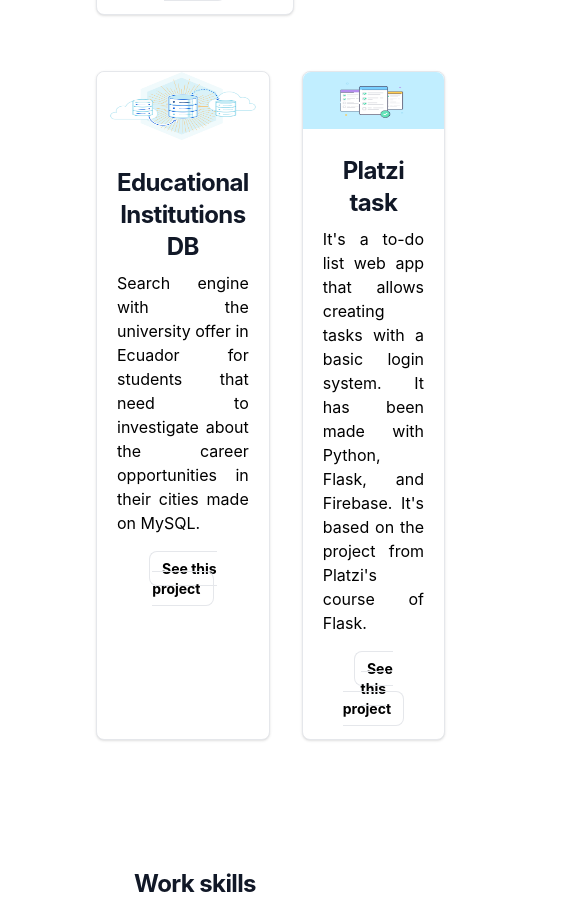
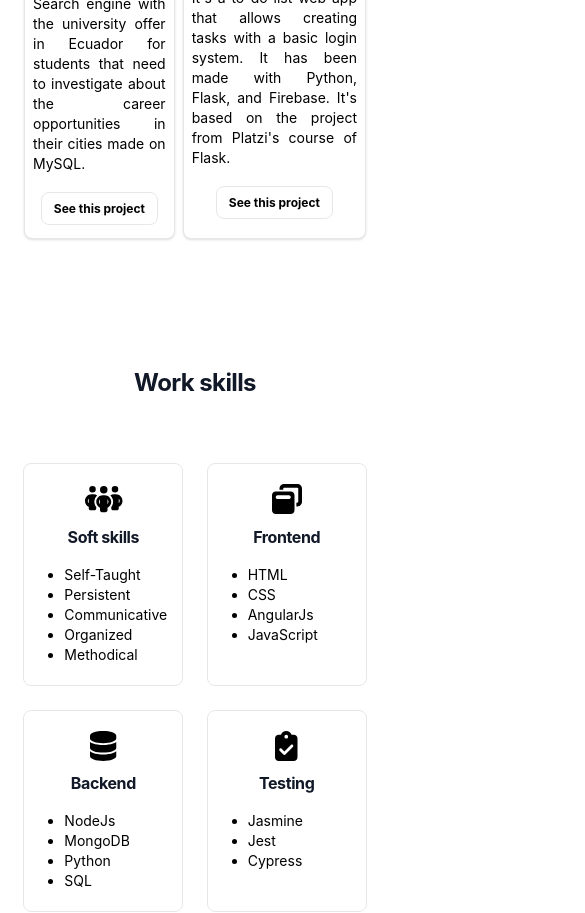
Before and after one commit to BarbDMC/BarbDMC, a Next.js app: page / in a window 390 px wide. Shown: the part 1640-2553 px from the top of the page, 585 px wide, since content can reach past the window. Built offline with nearby package versions, Linux system fonts and the light colour scheme.

Commit message:
[UPD-1] Projects and Skills sections mobile version completed

```diff
--- a/components/Projects/Projects.js
+++ b/components/Projects/Projects.js
@@ -9,9 +9,9 @@
     <section id='projects' className='pt-32'>
       <h2 className='text-center font-bold text-3xl' >Best Projects</h2>
 
-     <div className='pt-14 px-24'>
+     <div className='pt-14 md:px-24 px-6'>
         {starProjectInfo.map((info) => (
-          <div key={info} className="w-full bg-white border border-gray-200 rounded-lg shadow dark:bg-gray-800 dark:border-gray-700">
+          <div key={info} className="md:w-full bg-white border border-gray-200 rounded-lg shadow dark:bg-gray-800 dark:border-gray-700">
               <Image src={info.imageSrc}
                           alt={info.altText}
                           width={1250} height={250}
@@ -21,8 +21,8 @@
                   <h3 className="mb-2 text-2xl font-bold text-center tracking-tight text-gray-900 dark:text-white">{info.title}</h3>
                   <p className="mb-3 font-normal text-justify dark:text-gray-400">{info.description}</p>
 
-                  <div className="w-full font-medium rounded-lg text-sm px-5 pt-3 text-center dark:bg-blue-600 dark:hover:bg-blue-700 dark:focus:ring-blue-800">
-                      <a href={info.url} className='px-3 py-2 text-md font-bold border rounded-lg dark:bg-blue-600 dark:hover:bg-blue-700 dark:focus:ring-blue-800' target="_blank" rel="noreferrer">See this project</a>
+                  <div className="w-full font-medium rounded-lg text-sm px-5 pt-3 text-center">
+                      <a href={info.url} alt={info.altText} className='px-3 py-2 text-md font-bold border rounded-lg dark:bg-blue-600 dark:hover:bg-blue-700 dark:focus:ring-blue-800' target="_blank" rel="noreferrer">See this project</a>
                   </div>
               </div>
            </div>
@@ -30,20 +30,20 @@
      </div>
 
 
-     <div className='flex pt-14 px-24'>
+     <div className='flex pt-14 md:px-24 px-6'>
       {projectsInfo.map((info, index) => (
-           <div key={info} className={"w-full bg-white border border-gray-200 rounded-lg shadow dark:bg-gray-800 dark:border-gray-700" + (index === 0 ? ' mr-8' : '')}>
+           <div key={info} className={"md:w-full bg-white border border-gray-200 rounded-lg shadow dark:bg-gray-800 dark:border-gray-700" + (index === 0 ? ' md:mr-8 mr-2' : '')}>
               <Image src={info.imageSrc}
                           alt={info.altText}
                           width={625} height={250}
                           className="rounded-t-lg"
                 />
-              <div className="p-5">
-                  <h3 className="mb-2 text-2xl font-bold text-center tracking-tight text-gray-900 dark:text-white">{info.title}</h3>
-                  <p className="mb-3 font-normal text-justify dark:text-gray-400">{info.description}</p>
+              <div className="md:p-5 pb-5 px-2">
+                  <h3 className="mb-2 md:text-2xl text-sm font-bold text-center tracking-tight text-gray-900 dark:text-white">{info.title}</h3>
+                  <p className="mb-3 font-normal text-justify text-sm dark:text-gray-400">{info.description}</p>
 
-                  <div className="w-full font-medium rounded-lg text-sm px-5 pt-3 text-center dark:bg-blue-600 dark:hover:bg-blue-700 dark:focus:ring-blue-800">
-                      <a href={info.url} className='px-3 py-2 text-md font-bold border rounded-lg dark:bg-blue-600 dark:hover:bg-blue-700 dark:focus:ring-blue-800' target="_blank" rel="noreferrer">See this project</a>
+                  <div className="md:w-full font-medium rounded-lg text-sm md:px-5 px-0 pt-3 text-center">
+                      <a href={info.url} alt={info.altText} className='px-3 py-2 md:text-md text-xs font-bold border rounded-lg dark:bg-blue-600 dark:hover:bg-blue-700 dark:focus:ring-blue-800' target="_blank" rel="noreferrer">See this project</a>
                   </div>
               </div>
         </div>
--- a/components/Skills/Skills.js
+++ b/components/Skills/Skills.js
@@ -7,17 +7,17 @@
     <section id='skills' className='py-32'>
       <h3 className="mb-2 text-2xl font-bold text-center tracking-tight text-gray-900 dark:text-white">Work skills</h3>
 
-      <div className='flex justify-evenly pt-14 px-24'>
+      <div className='flex md:flex-nowrap flex-wrap justify-evenly pt-14 md:px-24'>
         {
           skillsInfo.map((skill) => (
-            <div key={skill.title} className='border rounded-lg py-5 px-5 w-52 text-center'>
+            <div key={skill.title} className='border rounded-lg py-5 px-5 md:w-52 w-40 text-center md:mb-0 mb-6'>
               <FontAwesomeIcon className='mb-2' icon={skill.icon} style={{ fontSize: 30, color: 'black' }}/>
-              <h3 className="mb-4 text-2xl font-bold text-center tracking-tight text-gray-900 dark:text-white">{skill.title}</h3>
+              <h3 className="mb-4 md:text-2xl text-md font-bold text-center tracking-tight text-gray-900 dark:text-white">{skill.title}</h3>
 
               <ul className="list-disc ml-5">
               {
                 skill.list.map((skill) => (
-                  <li className='text-left text-md' key={skill}>{skill}</li>
+                  <li className='text-left md:text-md text-sm' key={skill}>{skill}</li>
                 ))
               }
               </ul>
```
